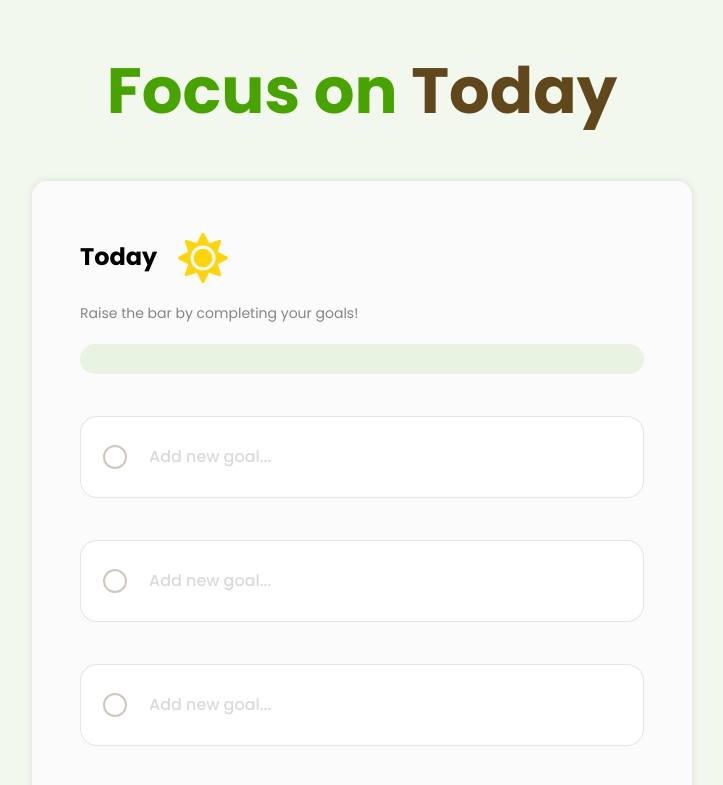
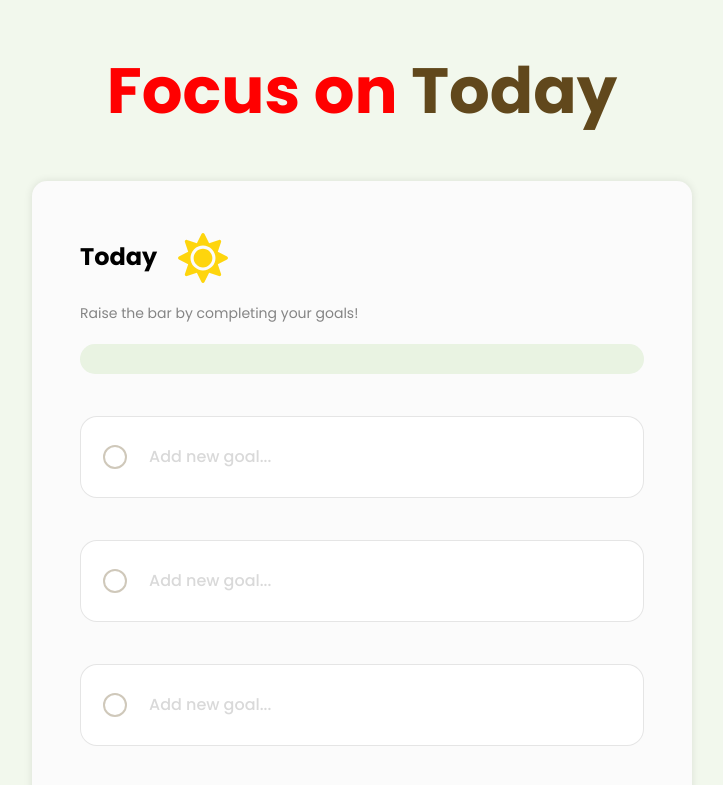
Before and after one commit to Mahesh13247/Focus-on-Today, a plain HTML site: page index.html in a window 1280 px wide. Shown: the top 785 px of the page, without its empty margins (278-1001 px from the left). Drawn offline with Linux system fonts and the light colour scheme; a web font is replaced by a local one.

Commit message:
Update style.css

```diff
--- a/style.css
+++ b/style.css
@@ -14,7 +14,8 @@ main {
 
 .title {
   font-size: 64px;
-  color: #48a300;
+  /* color: #48a300; */
+  color: red;
   text-align: center;
 }
 
```
